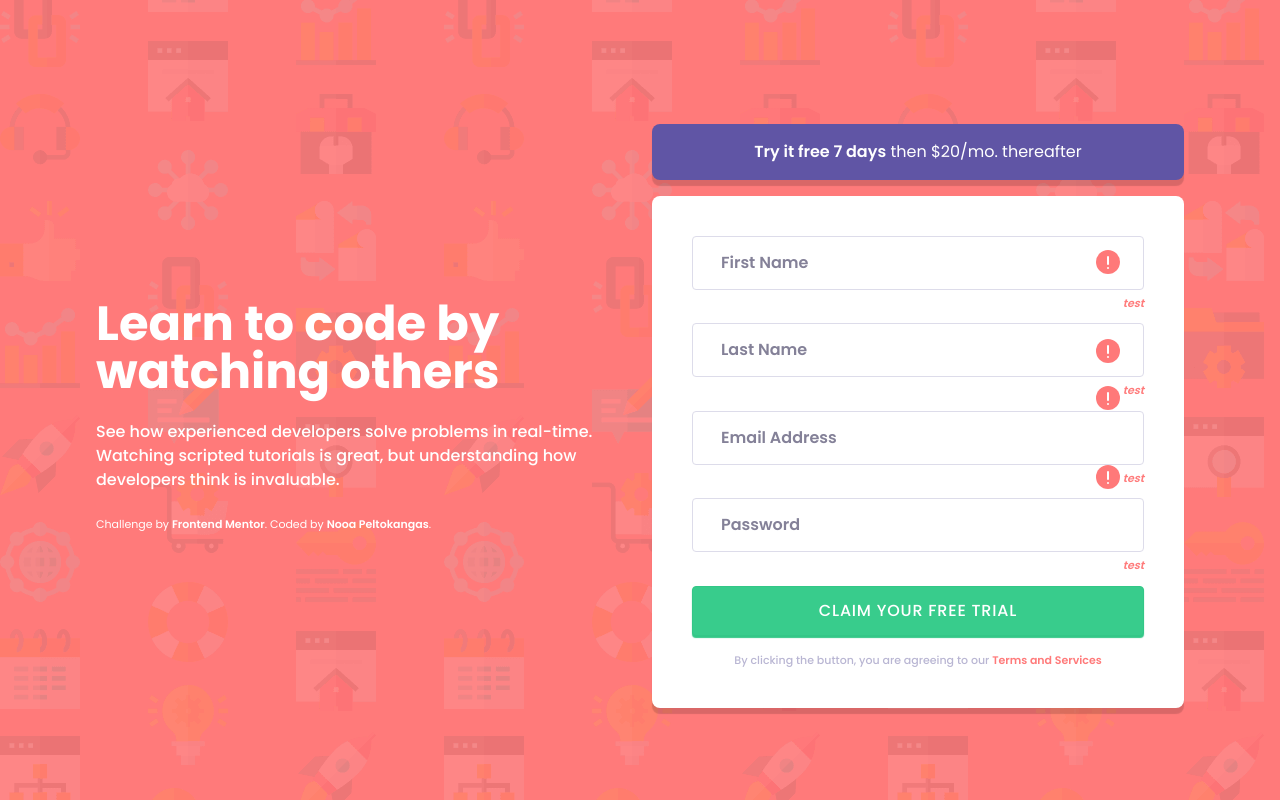
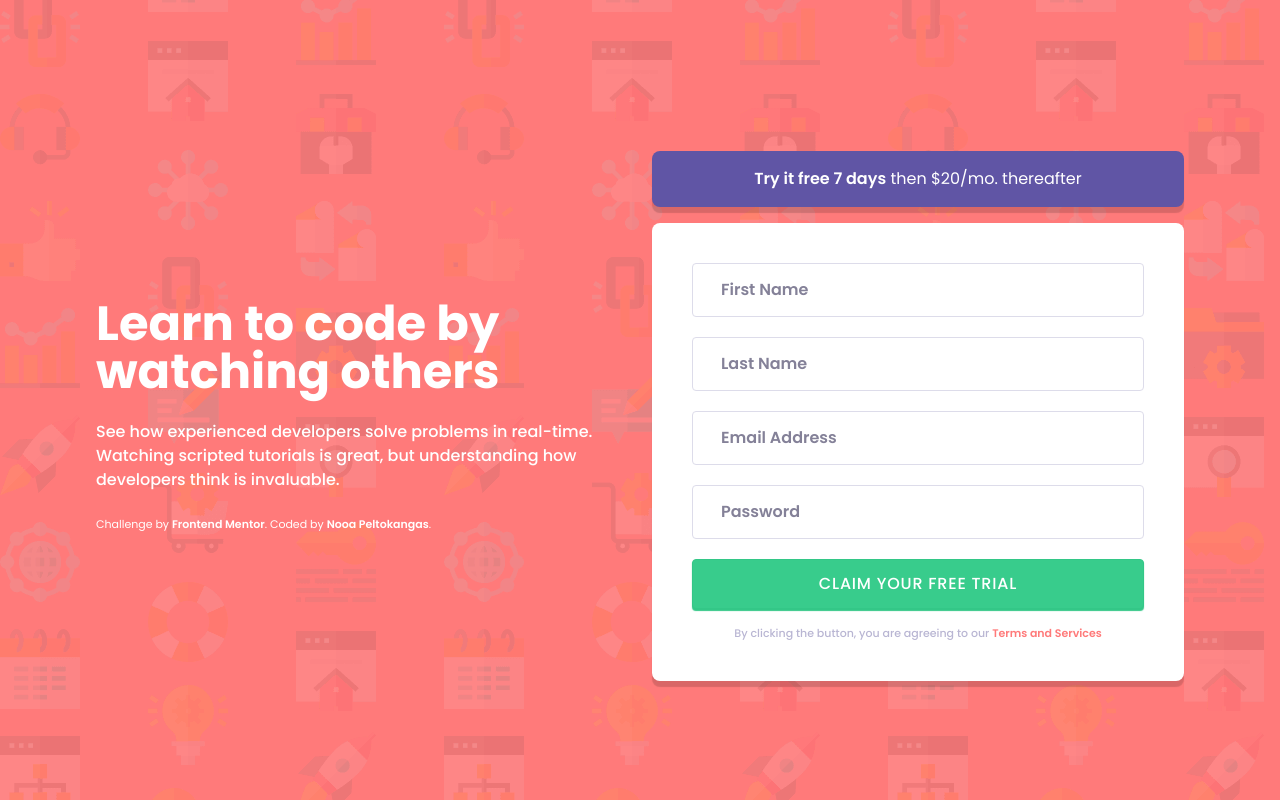
Before and after one commit to nooa-p/signup-form, a Next.js app: page / in a window 1280 px wide. Built offline with nearby package versions, Linux system fonts and the light colour scheme.

Commit message:
error messages show correctly when inputs are not valit

```diff
--- a/src/app/page.tsx
+++ b/src/app/page.tsx
@@ -19,7 +19,7 @@ const Home = () => {
     }
 
     if (!inputValues.last) {
-      errors.last = 'Last Name cannot be empty'
+      errors.last = 'Last Name cannot be empty';
     }
 
     if (!inputValues.email) {
@@ -88,74 +88,90 @@ const Home = () => {
         </div>
         <div className="bg-white p-6 md:p-10 rounded-lg shadow">
           <form className="relative" onSubmit={handleSubmit}>
+            {errors.first ? (
               <span
               className='inline-block bg-[url("/icon-error.svg")] w-6 h-6 absolute right-6 top-3.5'
               >
               </span>
+            ) : null}
             <input
               type="text"
-              className={`block w-full p-3.5 pl-7 rounded ${errors.first ? 'mb-5' : ''} border border-gray-light placeholder:text-dark-light placeholder:font-semibold focus:font-semibold focus:border-dark focus:text-dark focus:outline-none font-semibold text-dark ${errors.first ? 'border-2 border-red' : ''}`}
+              className={`block w-full p-3.5 pl-7 rounded ${!errors.first ? 'mb-5' : ''} border border-gray-light placeholder:text-dark-light placeholder:font-semibold focus:font-semibold focus:border-dark focus:text-dark focus:outline-none font-semibold text-dark ${errors.first ? 'border-2 border-red' : ''}`}
               placeholder="First Name"
               name='first'
               onChange={handleChange}
               value={inputFields.first}
             />
+            {errors.first ? (
               <span
               className='inline-block w-full text-right mt-1 mb-3 text-[11px] text-red italic font-semibold'
               >
-              test
+                {errors.first}
               </span>
+            ) : null }
+            {errors.last ? (
               <span
               className='inline-block bg-[url("/icon-error.svg")] w-6 h-6 absolute right-6 top-[103px]'
               >
               </span>
+            ) : null}
             <input
               type="text"
-              className={`block w-full p-3.5 pl-7 rounded ${errors.last ? 'mb-5' : ''} border border-gray-light placeholder:text-dark-light placeholder:font-semibold focus:font-semibold focus:border-dark focus:text-dark focus:outline-none font-semibold text-dark ${errors.last ? 'border-2 border-red' : ''}`}
+              className={`block w-full p-3.5 pl-7 rounded ${!errors.last ? 'mb-5' : ''} border border-gray-light placeholder:text-dark-light placeholder:font-semibold focus:font-semibold focus:border-dark focus:text-dark focus:outline-none font-semibold text-dark ${errors.last ? 'border-2 border-red' : ''}`}
               placeholder="Last Name"
               name='last'
               onChange={handleChange}
               value={inputFields.last}
             />
+            {errors.last ? (
               <span
               className='inline-block w-full text-right mt-1 mb-3 text-[11px] text-red italic font-semibold'
               >
-              test
+                {errors.last}
               </span>
+            ) : null }
+            {errors.email ? (
               <span
-              className='inline-block bg-[url("/icon-error.svg")] w-6 h-6 absolute right-6 top-[150px]'
+              className='inline-block bg-[url("/icon-error.svg")] w-6 h-6 absolute right-6 top-[190px]'
               >
               </span>
+            ) : null}
             <input
               type="text"
-              className={`block w-full p-3.5 pl-7 rounded ${errors.email ? 'mb-5' : ''} border border-gray-light placeholder:text-dark-light placeholder:font-semibold focus:font-semibold focus:border-dark focus:text-dark focus:outline-none font-semibold text-dark ${errors.email ? 'border-2 border-red' : ''}`}
+              className={`block w-full p-3.5 pl-7 rounded ${!errors.email ? 'mb-5' : ''} border border-gray-light placeholder:text-dark-light placeholder:font-semibold focus:font-semibold focus:border-dark focus:text-dark focus:outline-none font-semibold text-dark ${errors.email ? 'border-2 border-red' : ''}`}
               placeholder="Email Address"
               name='email'
               onChange={handleChange}
               value={inputFields.email}
             />
+            {errors.email ? (
               <span
               className='inline-block w-full text-right mt-1 mb-3 text-[11px] text-red italic font-semibold'
               >
-              test
+                {errors.email}
               </span>
+            ) : null }
+            {errors.password ? (
               <span
-              className='inline-block bg-[url("/icon-error.svg")] w-6 h-6 absolute right-6'
+              className='inline-block bg-[url("/icon-error.svg")] w-6 h-6 absolute right-6 top-[278px]'
               >
               </span>
+            ) : null}
             <input
               type="password"
-              className={`block w-full p-3.5 pl-7 rounded ${errors.password ? 'mb-5' : ''} border border-gray-light placeholder:text-dark-light placeholder:font-semibold focus:font-semibold focus:border-dark focus:text-dark focus:outline-none font-semibold text-dark ${errors.password ? 'border-2 border-red' : ''}`}
+              className={`block w-full p-3.5 pl-7 rounded ${!errors.password ? 'mb-5' : ''} border border-gray-light placeholder:text-dark-light placeholder:font-semibold focus:font-semibold focus:border-dark focus:text-dark focus:outline-none font-semibold text-dark ${errors.password ? 'border-2 border-red' : ''}`}
               placeholder="Password"
               name='password'
               onChange={handleChange}
               value={inputFields.password}
             />
+            {errors.password ? (
               <span
               className='inline-block w-full text-right mt-1 mb-3 text-[11px] text-red italic font-semibold'
               >
-              test
+                {errors.password}
               </span>
+            ) : null }
             <button className="bg-green text-white shadow-sm block w-full p-3 rounded uppercase font-medium tracking-wider hover:bg-green-light border border-green-dark" onClick={handleSubmit}>
               Claim your free trial
             </button>
```
Lines whose indentation alone changed are shown as unchanged.
